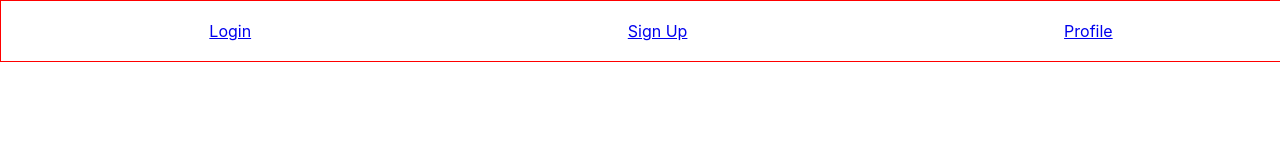
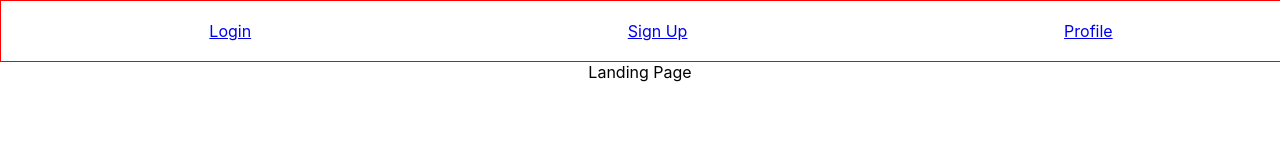
Before and after one commit to mon33k/TodoApp-Firebase, a React (Create React App) app: page /#/ in a window 1280 px wide. Shown: the top 160 px of the page. Built offline with nearby package versions, Linux system fonts and the light colour scheme; no server answers.

Commit message:
added landing more changes to login

```diff
--- a/src/App.js
+++ b/src/App.js
@@ -11,6 +11,7 @@ import NavBar from './components/NavBar';
 import Login from './components/Login';
 import SignUp from './components/SignUp';
 import Profile from './components/Profile';
+import LandingPage from './components/LandingPage';
 
 class App extends React.Component {
   constructor() {
@@ -61,6 +62,7 @@ class App extends React.Component {
         <TodoList /> */}
 
         <Switch>
+          <Route path="/" exact component={LandingPage}/>
           <Route path="/login" component={this.handleLoginUser}/>
           <Route path="/signup" component={this.handleSignUpUser} />
           <Route path="/profile/:username" component={Profile}/>
--- /dev/null
+++ b/src/components/LandingPage.js
@@ -0,0 +1,9 @@
+import React from 'react'
+
+const LandingPage = () => {
+    return(
+        <div>Landing Page</div>
+    )
+}
+
+export default LandingPage
```
